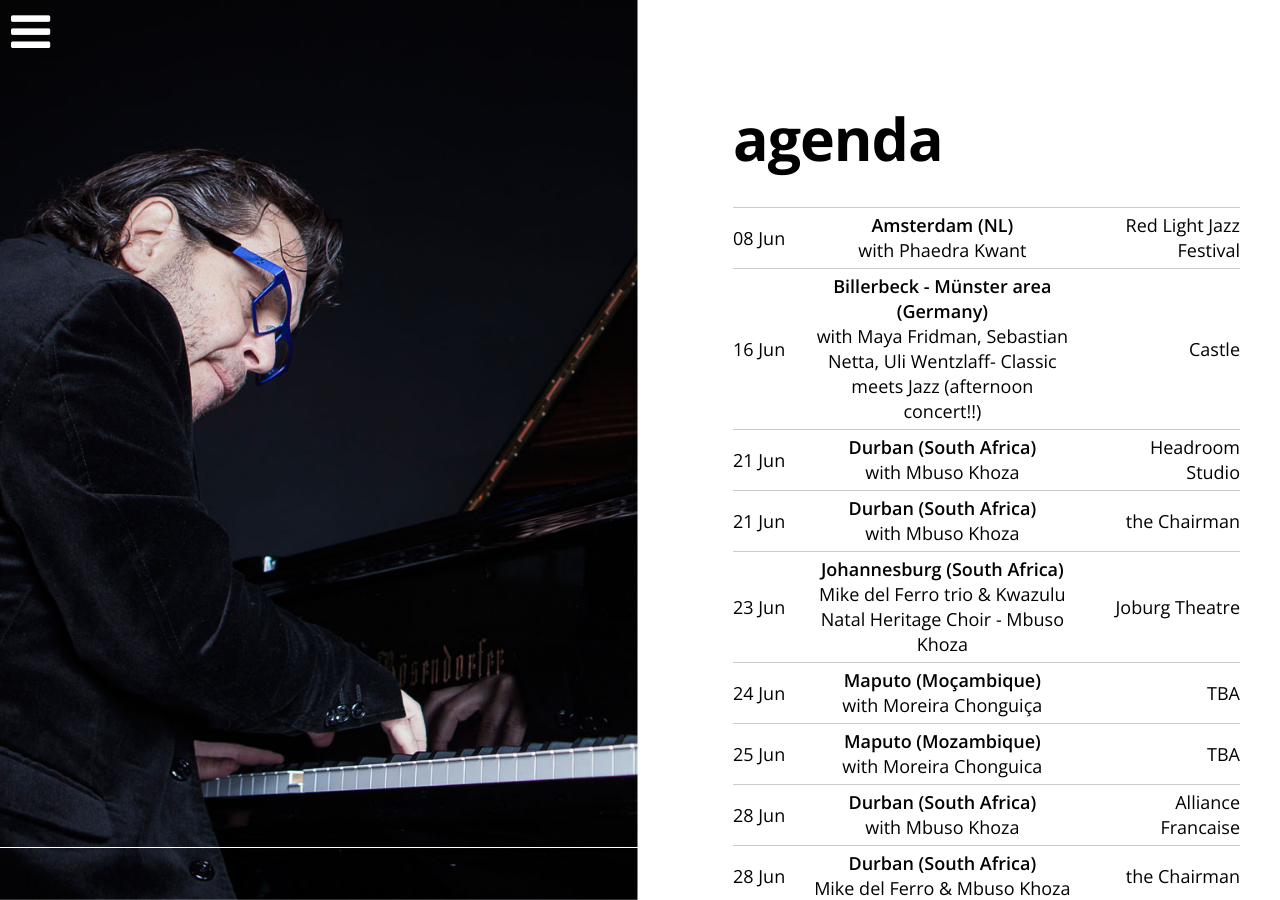
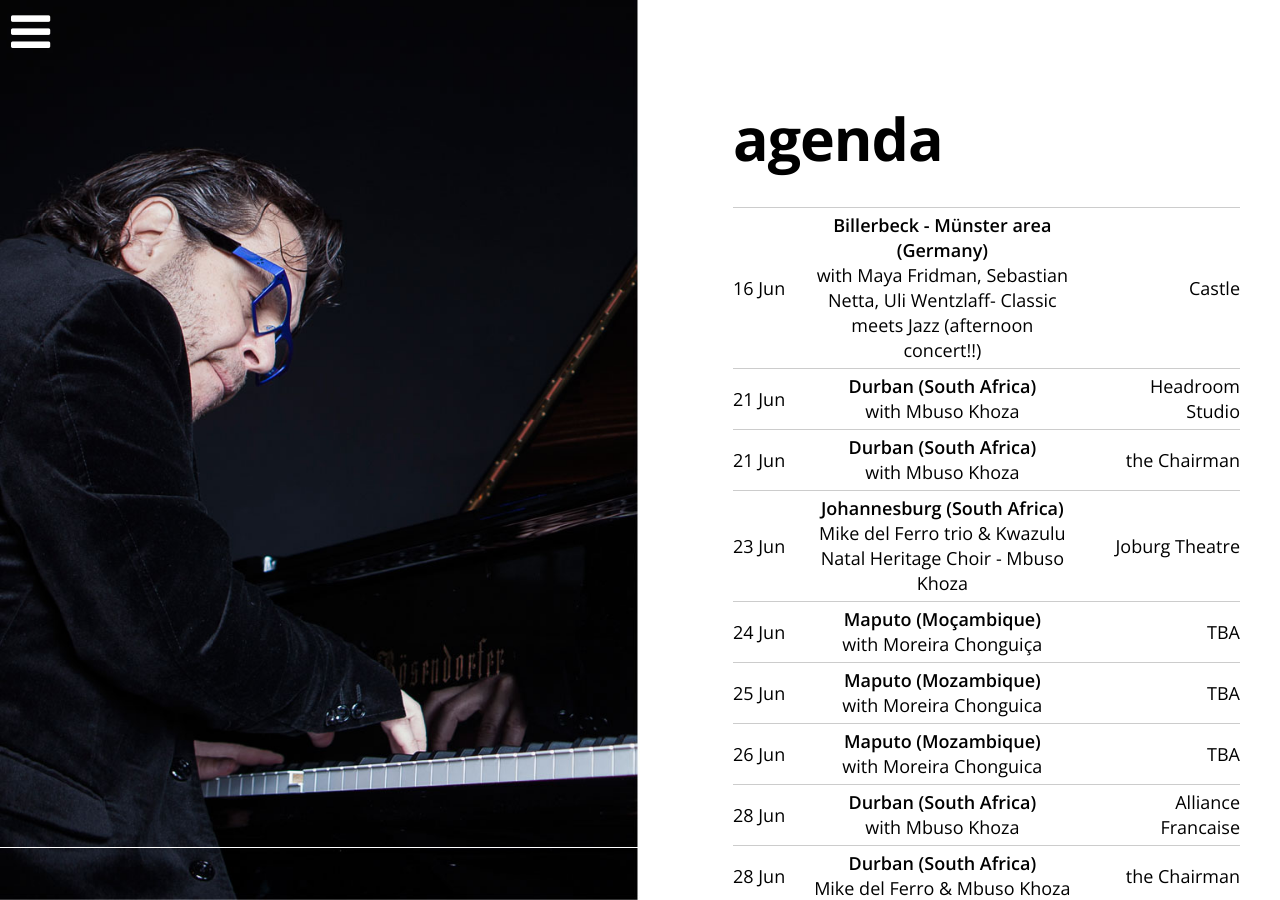
Before and after one commit to mikedelferro/website, a Jekyll site: the page built from agenda.html, in a window 1280 px wide and 900 px high. Built offline with Jekyll 4.4.1, drawn with Linux system fonts in a browser that asks for light colours; nearby versions of some CDN libraries.

Commit message:
Updated '_config.yml' via CloudCannon

```diff
--- a/_config.yml
+++ b/_config.yml
@@ -130,11 +130,11 @@ gigs:
     location: Alliance Francaise
     venue: Durban (South Africa)
     url:
-  - title: with Phaedra Kwant
-    date: 2019-06-08 21:00:00
-    location: Red Light Jazz Festival
-    venue: Amsterdam (NL)
-    url: 'https://redlightjazz.com/'
+  - title: with Moreira Chonguica
+    date: 2019-06-26 20:00:00
+    location: TBA
+    venue: Maputo (Mozambique)
+    url:
   - title: with Moreira Chonguica
     date: 2019-06-25 20:00:00
     location: TBA
```
